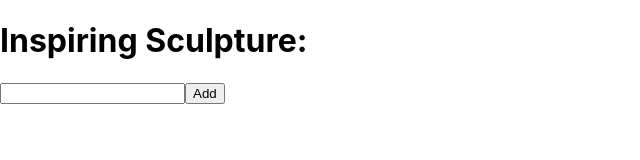
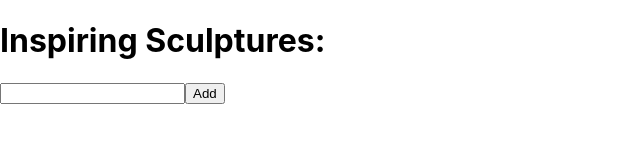
Before and after one commit to selsadan/learning-react, a React (Create React App) app: page / in a window 1280 px wide. Shown: the top 160 px of the page, without its empty margins (0-640 px from the left). Built offline with nearby package versions, Linux system fonts and the light colour scheme.

Commit message:
practising more on React updating array in state

```diff
--- a/src/App.js
+++ b/src/App.js
@@ -4056,6 +4056,37 @@
 //     );
 // }
 
+// import { useState } from "react";
+
+// let nextId = 0;
+
+// export default function App(){
+//     const [name, setName] = useState('');
+//     const [artists, setArtists] = useState([]);
+
+//     return(
+//         <>
+//             <h1>Inspiring Sculpture:</h1>
+//             <input
+//                 value={name}
+//                 onChange={e => setName(e.target.value)}
+//             />
+//             <button
+//                 onClick={() => {
+//                     setArtists([
+//                         ...artists,
+//                         {id: nextId++, name: name }
+//                     ])
+//             }}>Add</button>
+//             <ul>
+//                 {artists.map(artist => (
+//                     <li key={artist.id}>{artist.name}</li>
+//                 ))}
+//             </ul>
+//         </>
+//     );
+// }
+
 import { useState } from "react";
 
 let nextId = 0;
@@ -4066,20 +4097,19 @@ export default function App(){
 
     return(
         <>
-            <h1>Inspiring Sculpture:</h1>
+            <h1>Inspiring Sculptures:</h1>
             <input
                 value={name}
                 onChange={e => setName(e.target.value)}
             />
-            <button
-                onClick={() => {
-                    setArtists([
-                        ...artists,
-                        {id: nextId++, name: name }
-                    ])
+            <button onClick={() =>{
+                setArtists([
+                    ...artists,
+                    {id: nextId++, name: name}
+                ]);
             }}>Add</button>
             <ul>
-                {artists.map(artist => (
+                {artists.map(artist =>(
                     <li key={artist.id}>{artist.name}</li>
                 ))}
             </ul>
```
